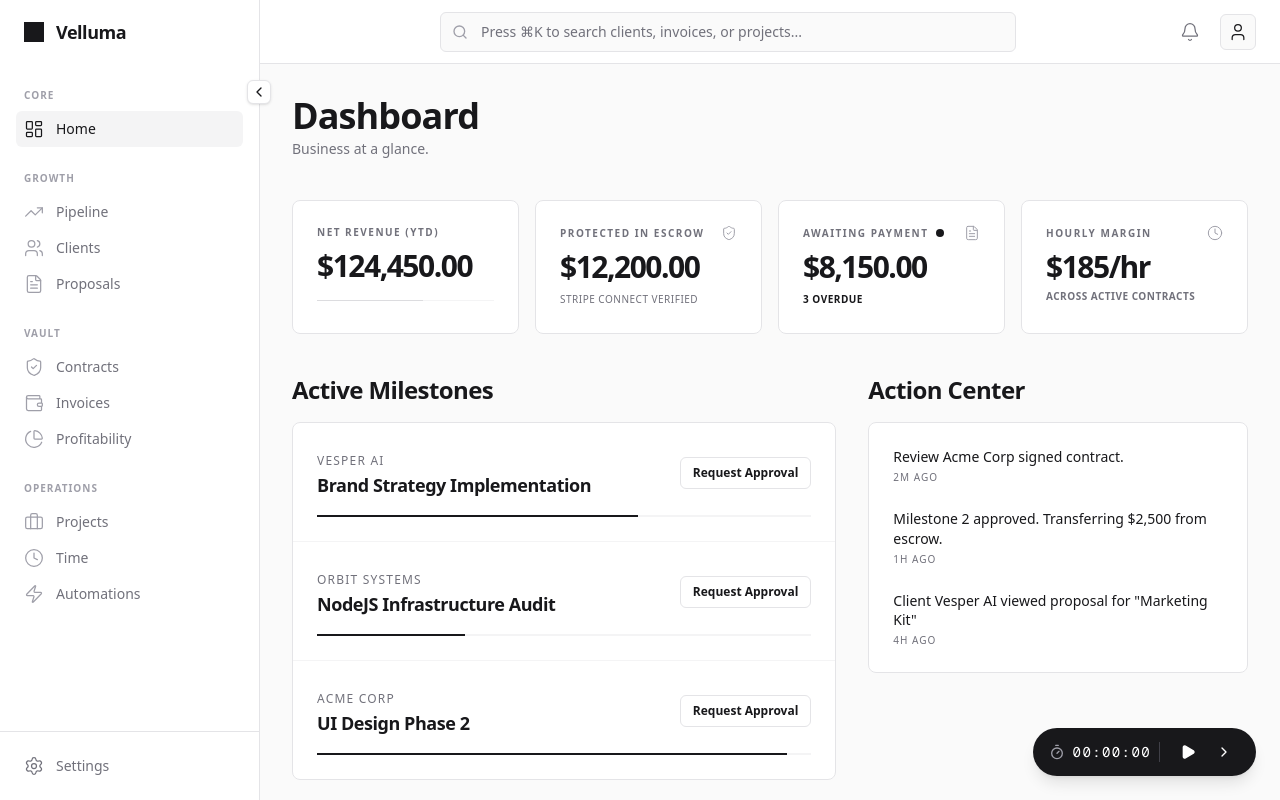
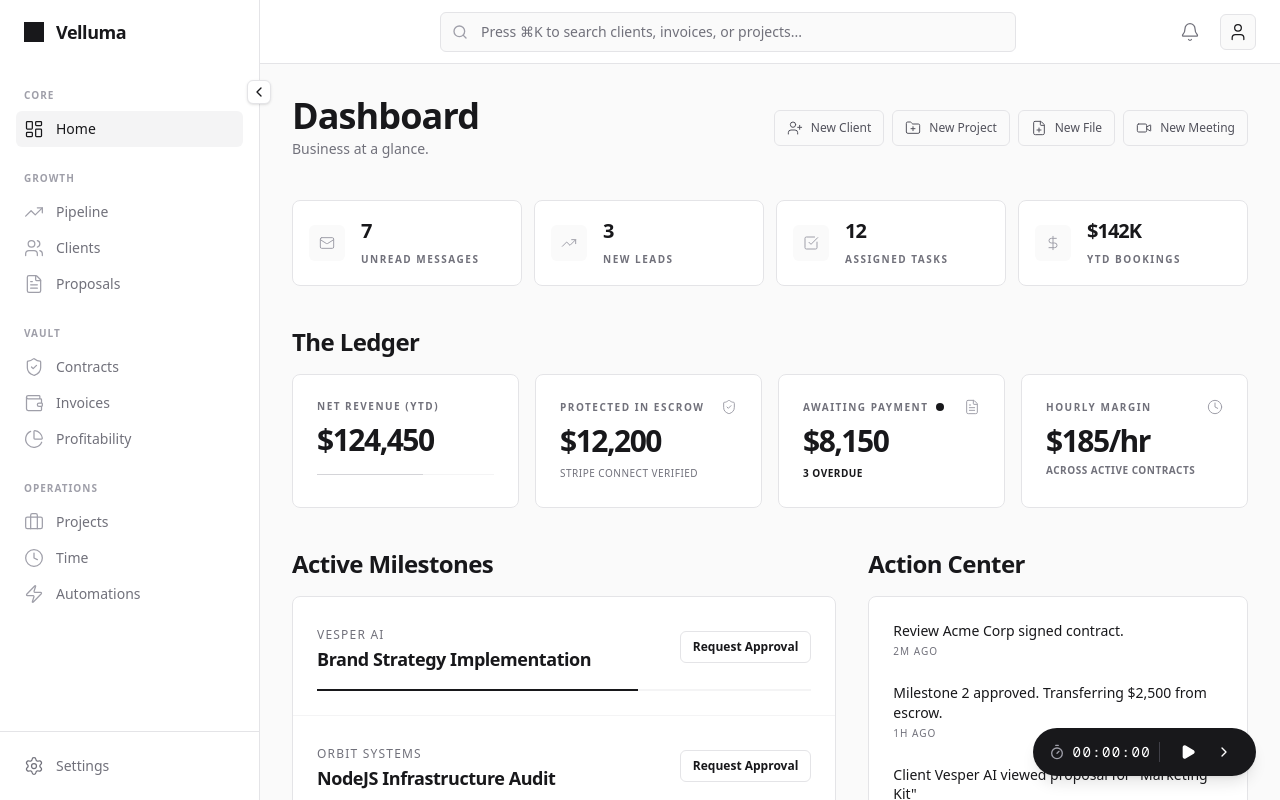
Before and after one commit to NajibOladosu/Velluma, a Next.js app in the folder apps/web/: page /dashboard in a window 1280 px wide. Built offline with nearby package versions, Linux system fonts and the light colour scheme.

Commit message:
feat(dashboard): add quick actions bar and notification metrics

```diff
--- a/apps/web/src/app/(dashboard)/dashboard/page.tsx
+++ b/apps/web/src/app/(dashboard)/dashboard/page.tsx
@@ -10,30 +10,81 @@ import {
   FileText,
   Clock,
   ArrowUpRight,
-  Search,
-  CheckCircle2
+  Plus,
+  UserPlus,
+  FolderPlus,
+  FilePlus,
+  Video,
+  Mail,
+  CheckSquare,
+  DollarSign,
 } from "lucide-react";
+
+const quickActions = [
+  { label: "New Client", icon: UserPlus, href: "/clients/new" },
+  { label: "New Project", icon: FolderPlus, href: "/projects/new" },
+  { label: "New File", icon: FilePlus, href: "/proposals/new" },
+  { label: "New Meeting", icon: Video, href: "/meetings/new" },
+];
+
+const notificationMetrics = [
+  { label: "Unread Messages", value: "7", icon: Mail },
+  { label: "New Leads", value: "3", icon: TrendingUp },
+  { label: "Assigned Tasks", value: "12", icon: CheckSquare },
+  { label: "YTD Bookings", value: "$142K", icon: DollarSign },
+];
 
 export default function DashboardPage() {
   return (
     <div className="space-y-10">
-      {/* Header Section */}
+      {/* Header + Quick Actions */}
+      <div className="flex items-center justify-between">
         <div>
           <H1>Dashboard</H1>
           <Muted>Business at a glance.</Muted>
         </div>
+        <div className="flex items-center gap-2">
+          {quickActions.map((action) => (
+            <Button
+              key={action.label}
+              variant="outline"
+              size="sm"
+              className="h-9 border-zinc-200 text-zinc-600 hover:text-zinc-900 hover:bg-zinc-50 gap-2"
+            >
+              <action.icon className="h-4 w-4" strokeWidth={1.5} />
+              <span className="hidden lg:inline text-xs font-medium">{action.label}</span>
+            </Button>
+          ))}
+        </div>
+      </div>
+
+      {/* Notification Metrics Row */}
+      <div className="grid grid-cols-2 gap-3 md:grid-cols-4">
+        {notificationMetrics.map((metric) => (
+          <Surface key={metric.label} className="p-4 flex items-center gap-4">
+            <div className="h-9 w-9 rounded-md bg-zinc-50 flex items-center justify-center flex-shrink-0">
+              <metric.icon className="h-4 w-4 text-zinc-400" strokeWidth={1.5} />
+            </div>
+            <div>
+              <div className="text-xl font-bold tracking-tighter text-zinc-900">{metric.value}</div>
+              <Muted className="text-[10px] uppercase tracking-[0.15em] font-bold leading-none">{metric.label}</Muted>
+            </div>
+          </Surface>
+        ))}
+      </div>
 
       {/* Row 1: The Ledger (High-Level Finance) */}
+      <div className="space-y-4">
+        <H2>The Ledger</H2>
         <div className="grid grid-cols-1 gap-4 md:grid-cols-4">
           {/* Net Revenue (YTD) */}
           <Surface className="p-6">
             <div className="flex items-center justify-between pb-2">
               <Muted className="text-[10px] uppercase tracking-[0.15em] font-bold">Net Revenue (YTD)</Muted>
             </div>
-          <div className="text-3xl font-bold tracking-tighter text-zinc-900">$124,450.00</div>
-          {/* 1px gray sparkline line */}
+            <div className="text-3xl font-bold tracking-tighter text-zinc-900">$124,450</div>
             <div className="mt-4 h-[1px] w-full bg-zinc-100 overflow-hidden">
-            <div className="h-full bg-zinc-300 w-[60%] animate-pulse" />
+              <div className="h-full bg-zinc-300 w-[60%]" />
             </div>
           </Surface>
 
@@ -43,7 +94,7 @@ export default function DashboardPage() {
               <Muted className="text-[10px] uppercase tracking-[0.15em] font-bold">Protected in Escrow</Muted>
               <ShieldCheck className="h-4 w-4 text-zinc-400" strokeWidth={1.5} />
             </div>
-          <div className="text-3xl font-bold tracking-tighter text-zinc-900">$12,200.00</div>
+            <div className="text-3xl font-bold tracking-tighter text-zinc-900">$12,200</div>
             <Muted className="mt-1 text-[10px] uppercase tracking-wider">Stripe Connect Verified</Muted>
           </Surface>
 
@@ -52,11 +103,11 @@ export default function DashboardPage() {
             <div className="flex items-center justify-between pb-2">
               <div className="flex items-center gap-2">
                 <Muted className="text-[10px] uppercase tracking-[0.15em] font-bold">Awaiting Payment</Muted>
-              <div className="h-2 w-2 rounded-full bg-zinc-900" /> {/* Late badge */}
+                <div className="h-2 w-2 rounded-full bg-zinc-900" />
               </div>
               <FileText className="h-4 w-4 text-zinc-400" strokeWidth={1.5} />
             </div>
-          <div className="text-3xl font-bold tracking-tighter text-zinc-900">$8,150.00</div>
+            <div className="text-3xl font-bold tracking-tighter text-zinc-900">$8,150</div>
             <Muted className="mt-1 text-[10px] uppercase tracking-wider text-zinc-900 font-bold">3 Overdue</Muted>
           </Surface>
 
@@ -71,6 +122,7 @@ export default function DashboardPage() {
               <span>Across active contracts</span>
             </div>
           </Surface>
+        </div>
       </div>
 
       {/* Row 2: Active Operations (Execution) */}
@@ -94,7 +146,6 @@ export default function DashboardPage() {
                     Request Approval
                   </Button>
                 </div>
-                {/* 2px black progress bar */}
                 <div className="h-[2px] w-full bg-zinc-100">
                   <div
                     className="h-full bg-zinc-900 transition-all duration-500"
```
Lines whose indentation alone changed are shown as unchanged.
